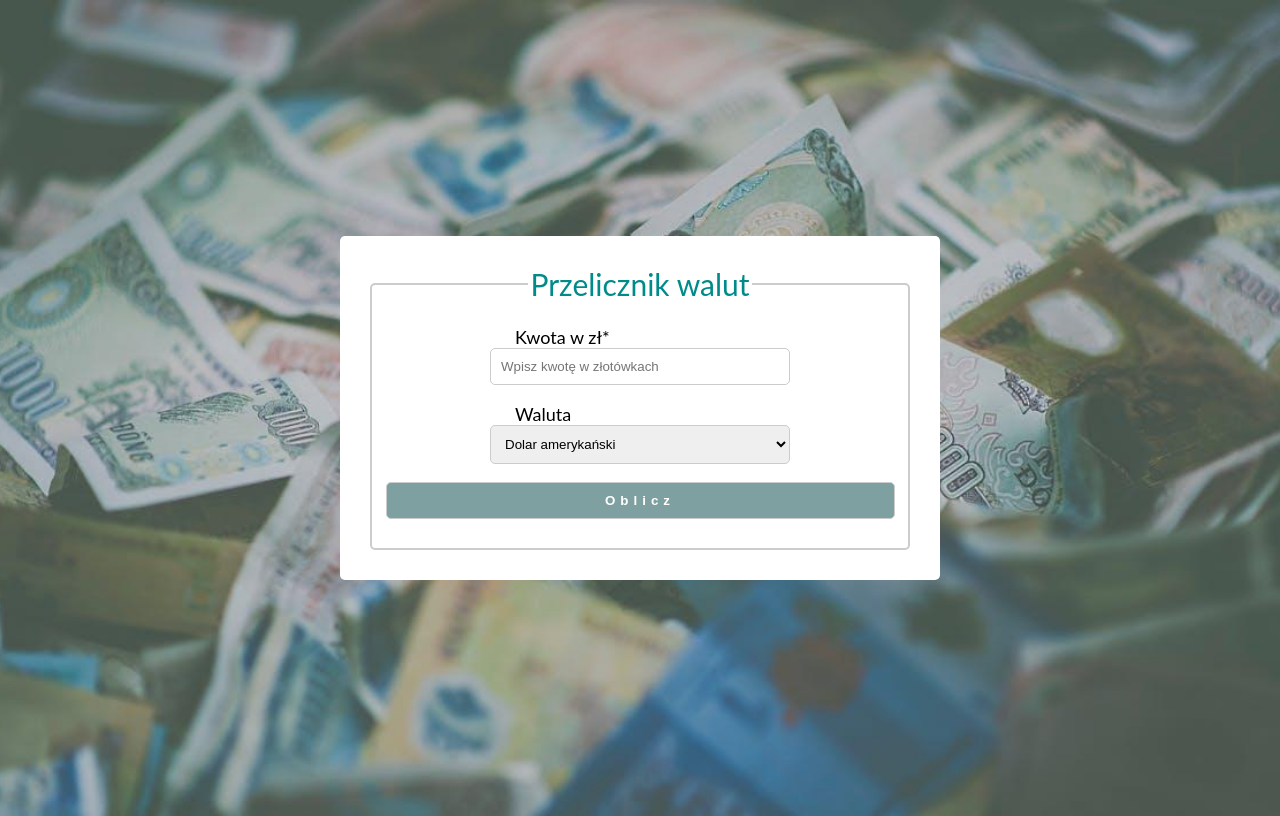
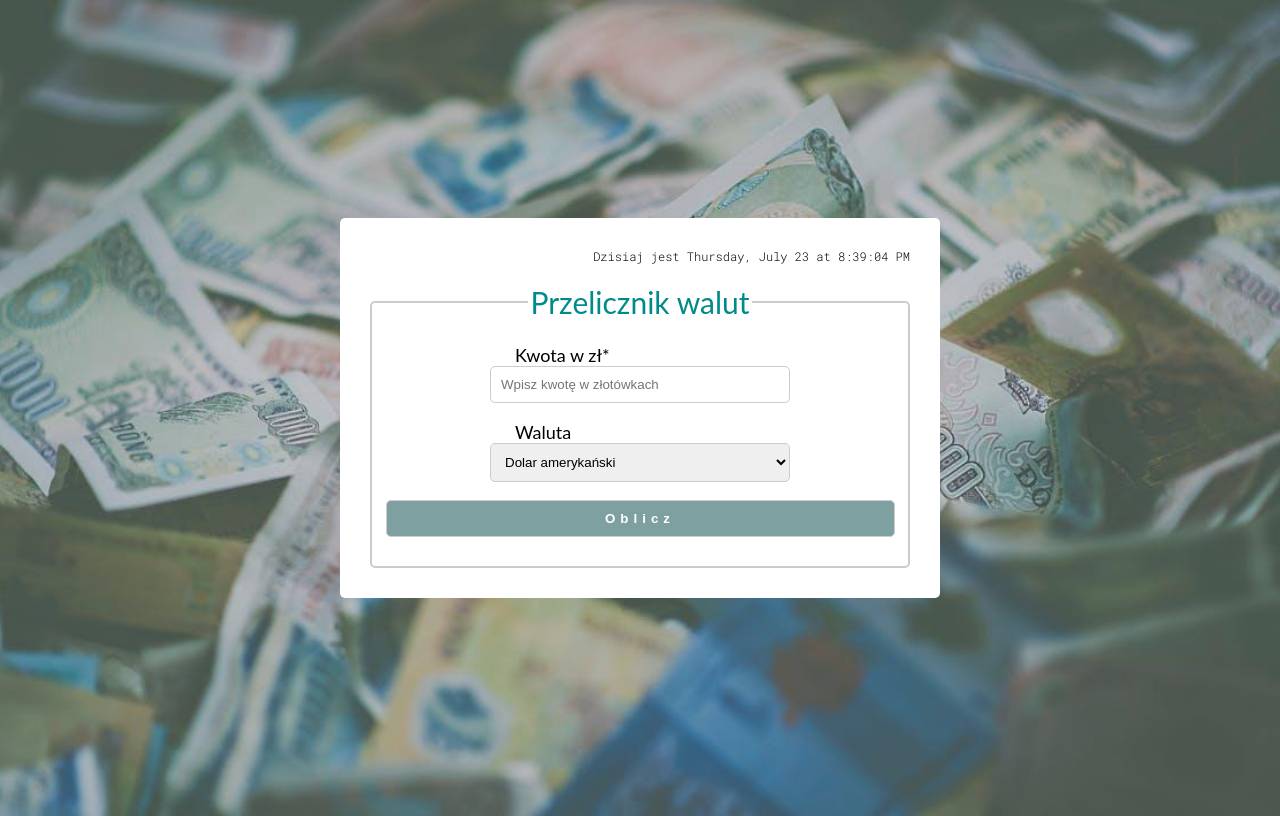
Before and after one commit to katkowa/currency-converter-react, a React (Create React App) app: page / in a window 1280 px wide. Built offline with nearby package versions, Linux system fonts and the light colour scheme.

Commit message:
clock added

```diff
--- a/public/index.html
+++ b/public/index.html
@@ -6,6 +6,7 @@
     <meta property="og:image" content="images/share.png">
     <meta name="viewport" content="width=device-width, initial-scale=1" />
     <meta name="theme-color" content="#000000" />
+    <link href="https://fonts.googleapis.com/css2?family=Roboto+Mono:wght@300&display=swap" rel="stylesheet">
 
     <link rel="manifest" href="%PUBLIC_URL%/manifest.json" />
     <title>React App</title>
--- /dev/null
+++ b/src/App/Form/Clock/index.js
@@ -0,0 +1,25 @@
+import React, { useState } from "react";
+import "./style.css";
+
+const Clock = () => {
+    const [time, setTime] = useState(new Date());
+
+    setInterval(() => {
+        setTime(new Date());
+    }, 1000);
+
+    return (
+        <div className="clock">
+            Dzisiaj jest&nbsp;
+            {time.toLocaleString(
+                undefined,
+                {
+                    month: "long", weekday: "long", day: "numeric",
+                    hour: "numeric", minute: "numeric", second: "numeric"
+                }
+            )}
+        </div>
+    );
+}
+
+export default Clock;
--- /dev/null
+++ b/src/App/Form/Clock/style.css
@@ -0,0 +1,7 @@
+.clock {
+    color: black;
+    text-align: right;
+    font-size: 12px;
+    font-family: 'Roboto Mono', monospace;
+    margin: 20px;
+}
--- a/src/App/Form/index.js
+++ b/src/App/Form/index.js
@@ -1,6 +1,7 @@
 import React, { useState } from "react";
 import { currencies } from "../currencies";
 import Result from "./Result";
+import Clock from "./Clock";
 import "./style.css";
 
 const Form = ({result, calculateResult}) => {
@@ -14,6 +15,7 @@ const Form = ({result, calculateResult}) => {
 
     return (
         <>
+            <Clock />
             <form onSubmit={onFormSubmit}>
                 <fieldset className="form">
                     <legend className="form__legend">Przelicznik walut</legend>
```
